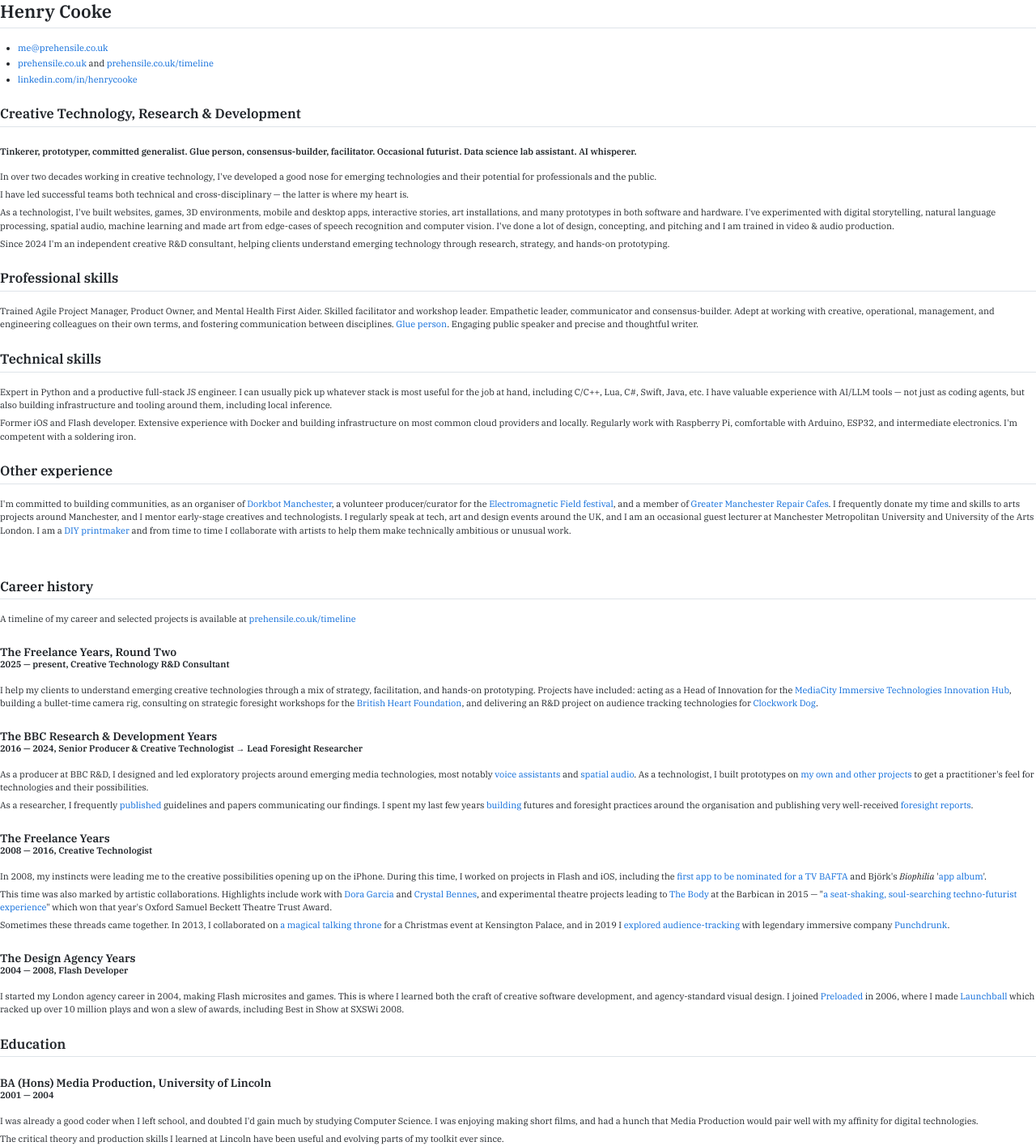
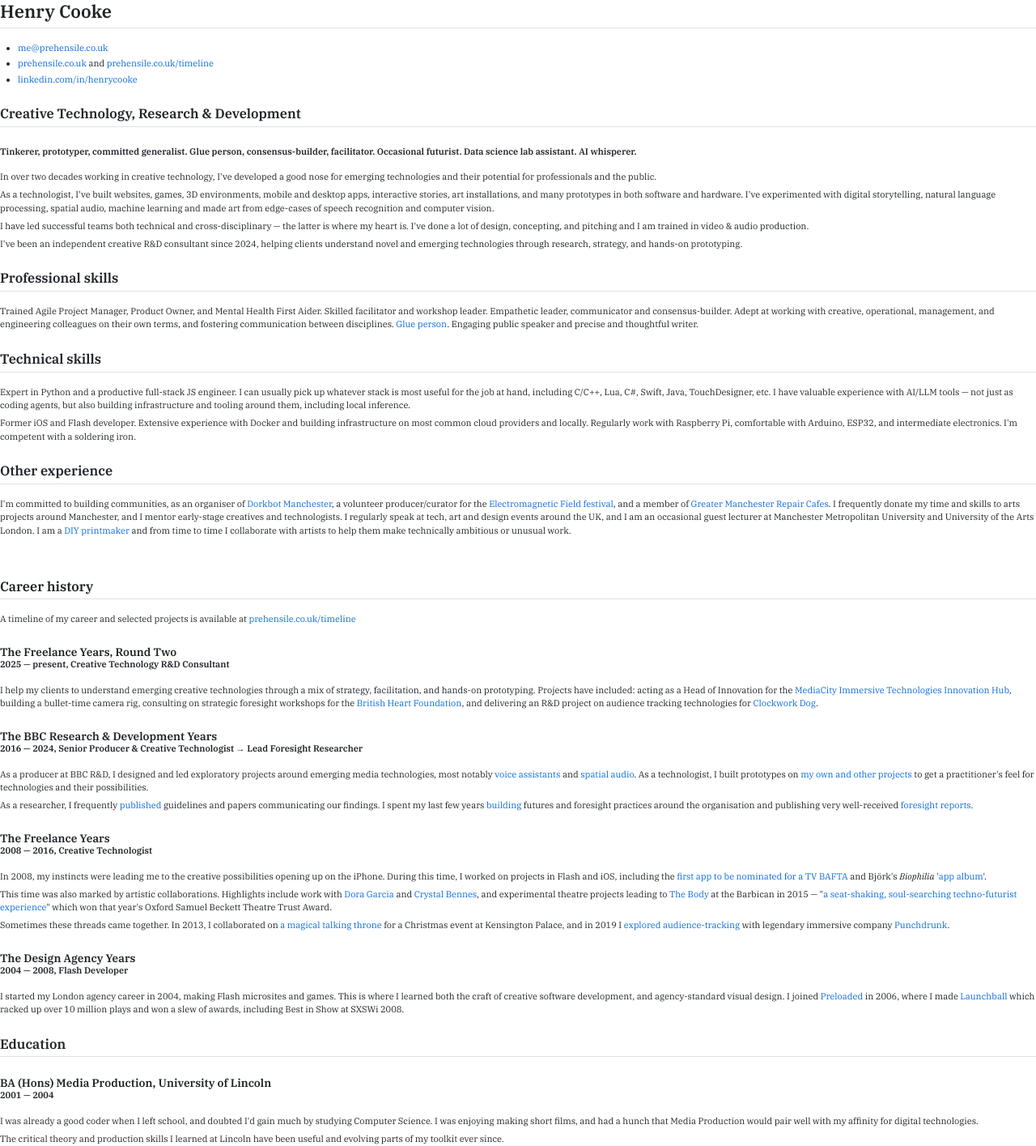
Before and after one commit to prehensile/prehensile.github.io, a Jekyll site: the page cv/cv.html, which Jekyll copies as it is, in a window 1280 px wide. Shown: the whole page at 81% size. Built offline with Jekyll 4.4.1, drawn with Linux system fonts in a browser that asks for light colours.

Commit message:
minor ordering edit

```diff
--- a/cv/cv.html
+++ b/cv/cv.html
@@ -1509,13 +1509,13 @@
 <h2 id="creative-technology-research--development">Creative Technology, Research &amp; Development</h2>
 <h4 id="tinkerer-prototyper-committed-generalist-glue-person-consensus-builder-facilitator-occasional-futurist-data-science-lab-assistant-ai-whisperer">Tinkerer, prototyper, committed generalist. Glue person, consensus-builder, facilitator. Occasional futurist. Data science lab assistant. AI whisperer.</h4>
 <p>In over two decades working in creative technology, I've developed a good nose for emerging technologies and their potential for professionals and the public.</p>
-<p>I have led successful teams both technical and cross-disciplinary — the latter is where my heart is. </p>
-<p>As a technologist, I've built websites, games, 3D environments, mobile and desktop apps, interactive stories, art installations, and many prototypes in both software and hardware. I've experimented with digital storytelling, natural language processing, spatial audio, machine learning and made art from edge-cases of speech recognition and computer vision. I've done a lot of design, concepting, and pitching and I am trained in video &amp; audio production.</p>
-<p>Since 2024 I'm an independent creative R&amp;D consultant, helping clients understand emerging technology through research, strategy, and hands-on prototyping.</p>
+<p>As a technologist, I've built websites, games, 3D environments, mobile and desktop apps, interactive stories, art installations, and many prototypes in both software and hardware. I've experimented with digital storytelling, natural language processing, spatial audio, machine learning and made art from edge-cases of speech recognition and computer vision. </p>
+<p>I have led successful teams both technical and cross-disciplinary — the latter is where my heart is. I've done a lot of design, concepting, and pitching and I am trained in video &amp; audio production.</p>
+<p>I've been an independent creative R&amp;D consultant since 2024, helping clients understand novel and emerging technologies through research, strategy, and hands-on prototyping.</p>
 <h2 id="professional-skills">Professional skills</h2>
 <p>Trained Agile Project Manager, Product Owner, and Mental Health First Aider. Skilled facilitator and workshop leader. Empathetic leader, communicator and consensus-builder. Adept at working with creative, operational, management, and engineering colleagues on their own terms, and fostering communication between disciplines. <a href="https://www.linkedin.com/pulse/glue-people-one-most-desired-job-market-enza-artino/">Glue person</a>. Engaging public speaker and precise and thoughtful writer.</p>
 <h2 id="technical-skills">Technical skills</h2>
-<p>Expert in Python and a productive full-stack JS engineer. I can usually pick up whatever stack is most useful for the job at hand, including C/C++, Lua, C#, Swift, Java, etc. I have valuable experience with AI/LLM tools — not just as coding agents, but also building infrastructure and tooling around them, including local inference.</p>
+<p>Expert in Python and a productive full-stack JS engineer. I can usually pick up whatever stack is most useful for the job at hand, including C/C++, Lua, C#, Swift, Java, TouchDesigner, etc. I have valuable experience with AI/LLM tools — not just as coding agents, but also building infrastructure and tooling around them, including local inference.</p>
 <p>Former iOS and Flash developer. Extensive experience with Docker and building infrastructure on most common cloud providers and locally. Regularly work with Raspberry Pi, comfortable with Arduino, ESP32, and intermediate electronics. I'm competent with a soldering iron.</p>
 <h2 id="other-experience">Other experience</h2>
 <p>I'm committed to building communities, as an organiser of <a href="https://dorkbotmcr.org/">Dorkbot Manchester</a>, a volunteer producer/curator for the <a href="https://www.emfcamp.org/">Electromagnetic Field festival</a>, and a member of <a href="https://repaircafesgm.org.uk/">Greater Manchester Repair Cafes</a>. I frequently donate my time and skills to arts projects around Manchester, and I mentor early-stage creatives and technologists. I regularly speak at tech, art and design events around the UK, and I am an occasional guest lecturer at Manchester Metropolitan University and University of the Arts London. I am a <a href="https://www.instagram.com/thriftyink/">DIY printmaker</a> and from time to time I collaborate with artists to help them make technically ambitious or unusual work.</p>
```
Also changed, not shown: _cv/src/cv.md (+4 -4 lines), 1 other file.
